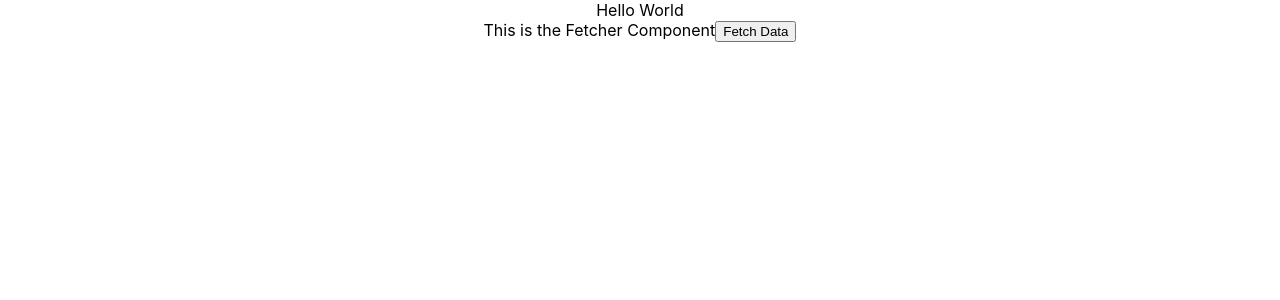
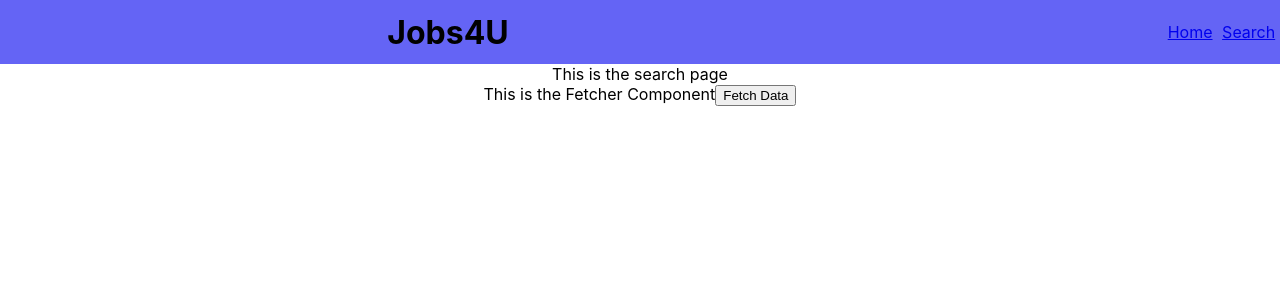
Before and after one commit to guruc-134/Jobs4You, a React (Create React App) app: page /search in a window 1280 px wide. Shown: the top 300 px of the page. Built offline with nearby package versions, Linux system fonts and the light colour scheme.

Commit message:
build basic skeleton, navigation, and fetching features

```diff
--- a/package.json
+++ b/package.json
@@ -7,8 +7,10 @@
     "@testing-library/react": "^11.2.7",
     "@testing-library/user-event": "^12.8.3",
     "axios": "^0.24.0",
+    "node-sass": "^7.0.0",
     "react": "^17.0.2",
     "react-dom": "^17.0.2",
+    "react-router-dom": "^6.0.2",
     "react-scripts": "4.0.3",
     "web-vitals": "^1.1.2"
   },
--- a/src/App.js
+++ b/src/App.js
@@ -1,11 +1,20 @@
 import './App.css';
-import Fetcher from './Components/Fetcher';
-
+import { BrowserRouter as Router, Routes, Route} from "react-router-dom";
+import Navbar from './Components/Navbar/Navbar.component';
+import Home from './Pages/Home/Home.page';
+import Search from './Pages/Search/Search.page';
+import CardPage from './Pages/CardDisplay/Card.page';
 function App() {
   return (
     <div className="App">
-      Hello World
-      <Fetcher/>
+      <Router>
+        <Navbar/>
+        <Routes>
+          <Route path="/search" element={<Search/>} />
+          <Route path="/" element={<Home/>} />
+          <Route path='/Job-:JobId' element={<CardPage/>} />
+        </Routes>
+      </Router>
     </div>
   );
 }
--- /dev/null
+++ b/src/Components/Card/Card.component.jsx
@@ -0,0 +1,23 @@
+import React from 'react'
+import {Link} from 'react-router-dom'
+import './Card.styles.css'
+function Card({jobDetail}) {
+    return (
+        <div className='card' >
+            <div className='moreInfo'>
+                <Link
+                  to={
+                      {
+                          pathname:`/Job-${jobDetail.id}`,
+                          params : jobDetail.params
+                        }
+                    }>
+                know more
+                </Link>
+            </div>
+            {jobDetail.company_name}
+        </div>
+    )
+}
+
+export default Card
--- /dev/null
+++ b/src/Components/Card/Card.styles.css
@@ -0,0 +1,6 @@
+.card{
+    background-color: aqua;
+    width:33%;
+    margin:auto;
+    margin-top:1rem;
+}
--- a/src/Components/Fetcher.jsx
+++ b/src/Components/Fetcher.jsx
@@ -1,8 +1,7 @@
-import React , {useEffect, useState} from 'react';
+import React  from 'react';
 import axios from 'axios';
 
-function Fetcher() {
-    const [jobs,setJobs] = useState([])
+function Fetcher({job,setJobs}) {
     const fetchData = () =>{
         // fetching from the the REST API
 
@@ -19,9 +18,7 @@ function Fetcher() {
         var data = localStorage.getItem("jobs")
         const jobsList = JSON.parse(data)
         setJobs(jobsList)
-
         // ------------------------------------------------------------------
-
     }
     return (
         <div>
--- /dev/null
+++ b/src/Components/Navbar/Navbar.component.jsx
@@ -0,0 +1,28 @@
+import React from 'react'
+import './Navbar.styles.css'
+import {NavLink} from 'react-router-dom'
+function Navbar() {
+    const selected ={
+        fontWeight:'bold',
+        borderBottom:'4px solid white',
+    }
+    return (
+        <div className='navbar'>
+            <div className='navbar_header'>
+                <h1>
+                    Jobs4U
+                </h1>
+            </div>
+            <div className='navbar_links_container'>
+                <NavLink className='navbar_link' activeStyle={selected} to="/">
+                    Home
+                </NavLink>
+                <NavLink className='navbar_link' activeStyle={selected} to="/search">
+                    Search
+                </NavLink>
+            </div>
+        </div>
+    )
+}
+
+export default Navbar
--- /dev/null
+++ b/src/Components/Navbar/Navbar.styles.css
@@ -0,0 +1,19 @@
+.navbar{
+    background-color: rgb(100, 100, 245);
+    height:4rem;
+    width: 100%;
+    display: flex;
+    align-items: center;
+}
+.navbar_header{
+    flex:0.7
+}
+.navbar_links_container{
+    display: flex;
+    flex-direction: row;
+    flex:0.3;
+    justify-content:right;
+}
+.navbar_link{
+    padding:0.3em;
+}
--- /dev/null
+++ b/src/Pages/CardDisplay/Card.page.jsx
@@ -0,0 +1,56 @@
+import React, {useEffect,useState,useRef} from 'react'
+import { useLocation } from 'react-router-dom'
+function CardPage(props) {
+    const url =  useLocation()
+    const [job,setJob] = useState()
+    const job_dscr_ref = useRef("hey")
+    const fetchData = () =>{
+        const jobId = url.pathname.split('-')[1]
+        console.log(jobId)
+         // fetching from the the REST API
+
+        // axios.get('https://remotive.io/api/remote-jobs')
+        // .then(resp=> {
+        //     console.log(resp.data.jobs.splice(0,30))
+        //     localStorage.setItem("jobs",JSON.stringify(resp.data.jobs.splice(0,200)))
+        //     setJobs(resp.data.jobs)
+        // })
+
+        // ---------------------------------------------------------------
+        //  to avoid overusing the API, the jobs have been stored to the localStorage of the browser
+        //  to enable smooth developing and testing
+        var data = localStorage.getItem("jobs")
+        const jobsList = JSON.parse(data)
+        jobsList.forEach(job=>{
+            console.log(jobId,job.id)
+            if (job.id == jobId)
+            {
+                console.log('match found')
+                setJob(job);
+            }
+        })
+    }
+
+
+    // job_dscr_ref.innerHTML = job.description
+    useEffect(()=>{
+        fetchData()
+    },[])
+    return (
+        <div className='cardPage'>
+            {job?
+            <div>
+                <h1>
+                    {job.company_name}
+                </h1>
+                <div className='job_description' ref={job_dscr_ref}>
+                    job description here
+                </div>
+            </div>
+            :null
+            }
+        </div>
+    )
+}
+
+export default CardPage
--- /dev/null
+++ b/src/Pages/CardDisplay/Card.styles.css
@@ -0,0 +1,3 @@
+.cardPage{
+    background-color:paleturquoise;
+}
--- /dev/null
+++ b/src/Pages/Home/Home.page.jsx
@@ -0,0 +1,11 @@
+import React from 'react'
+
+function Home() {
+    return (
+        <div>
+            This is the home page
+        </div>
+    )
+}
+
+export default Home
--- /dev/null
+++ b/src/Pages/Search/Search.page.jsx
@@ -0,0 +1,25 @@
+import React , {useState}from 'react'
+import Card from '../../Components/Card/Card.component'
+import Fetcher from '../../Components/Fetcher'
+
+function Search() {
+    const [jobs,setJobs] = useState([])
+    return (
+        <div>
+            This is the search page
+            <Fetcher jobs ={jobs} setJobs = {setJobs}/>
+            {
+                jobs[0] ?
+                jobs.map(jobDetail =>
+                    {
+                        console.log('here are the jobs',jobDetail);
+                    return(
+                        <Card jobDetail={jobDetail} key={jobDetail.id}/>
+                        )
+                }) : null
+            }
+        </div>
+    )
+}
+
+export default Search
```
Also changed, not shown: Project_Plan.txt, 1 other file (tests, documents, lock files or other folders).
